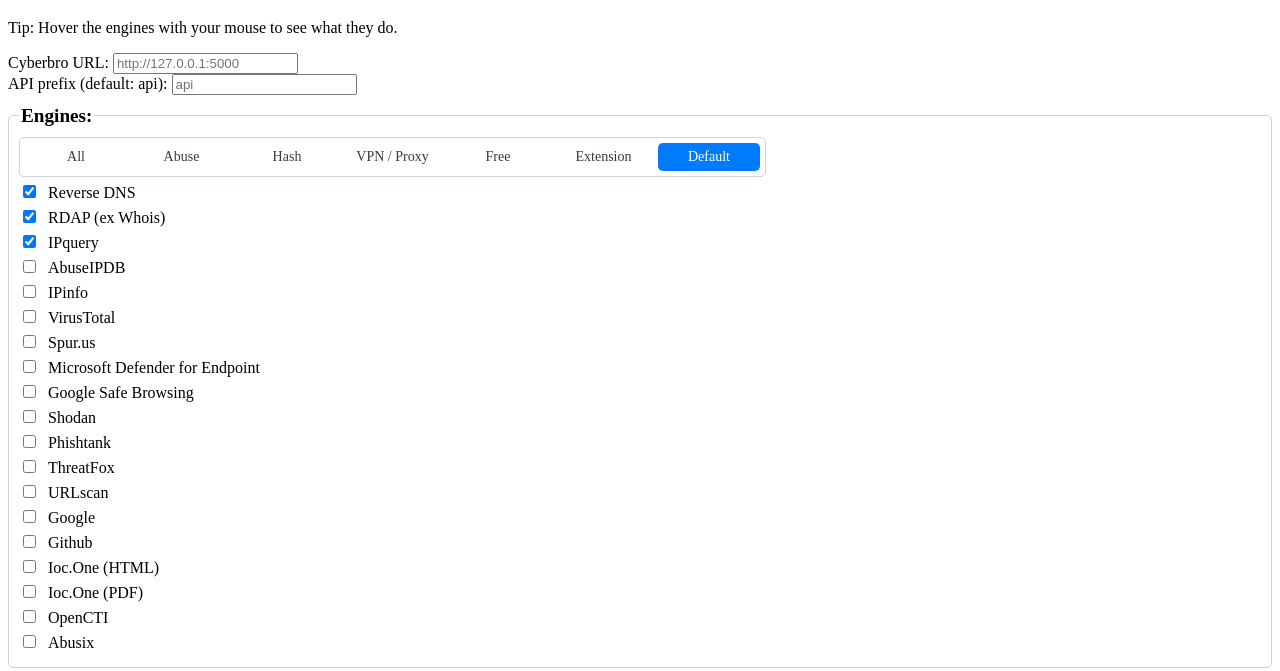
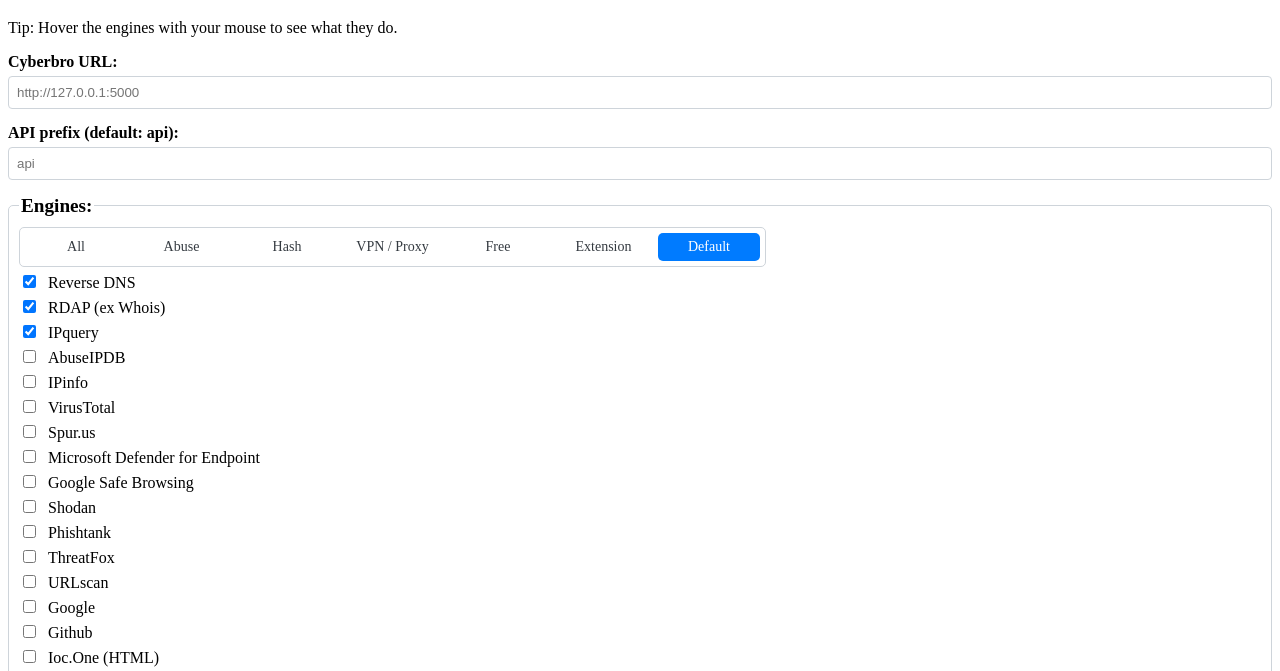
Before and after one commit to stanfrbd/cyberbro-chrome-extension, a browser extension: page options.html in a window 1280 px wide. Shown: the part 61-732 px from the top of the page. Drawn offline with Linux system fonts and the light colour scheme.

Commit message:
Beautify options

```diff
--- a/options.html
+++ b/options.html
@@ -63,6 +63,31 @@
         #engine-options label {
         margin-left: 5px;
         }
+
+    .form-group {
+    margin-bottom: 15px;
+    }
+
+    .form-group label {
+    display: block;
+    margin-bottom: 5px;
+    font-weight: bold;
+    }
+
+    .form-group input[type="url"],
+    .form-group input[type="text"],
+    .form-group input[type="checkbox"] {
+    width: 100%;
+    padding: 8px;
+    box-sizing: border-box;
+    border: 1px solid #ced4da;
+    border-radius: 4px;
+    }
+
+    .form-group input[type="checkbox"] {
+    width: auto;
+    margin-right: 10px;
+    }
     </style>
     <title>Cyberbro Options</title>
 </head>
@@ -70,15 +95,14 @@
     <h1>Cyberbro Options</h1>
     <p>Tip: Hover the engines with your mouse to see what they do.</p>
     <form id="options-form">
-        <label>
-            Cyberbro URL:
-            <input type="url" id="cyberbro-url" placeholder="http://127.0.0.1:5000" required />
-        </label>
-        <br>
-        <label>
-            API prefix (default: api):
-            <input type="text" id="api-prefix" placeholder="api"/>
-        </label>
+        <div class="form-group">
+            <label for="cyberbro-url">Cyberbro URL:</label>
+            <input type="url" id="cyberbro-url" class="form-control" placeholder="http://127.0.0.1:5000" required />
+        </div>
+        <div class="form-group">
+            <label for="api-prefix">API prefix (default: api):</label>
+            <input type="text" id="api-prefix" class="form-control" placeholder="api"/>
+        </div>
         <fieldset>
             <legend>Engines:</legend>
             <div class="radio-container">
--- a/options.js
+++ b/options.js
@@ -37,7 +37,6 @@
 
 document.addEventListener('DOMContentLoaded', function() {
 
-    // Your existing code here
     function selectAllEngines() {
         document.querySelectorAll('#engine-options input[type="checkbox"]').forEach(checkbox => checkbox.checked = true);
         }
```
